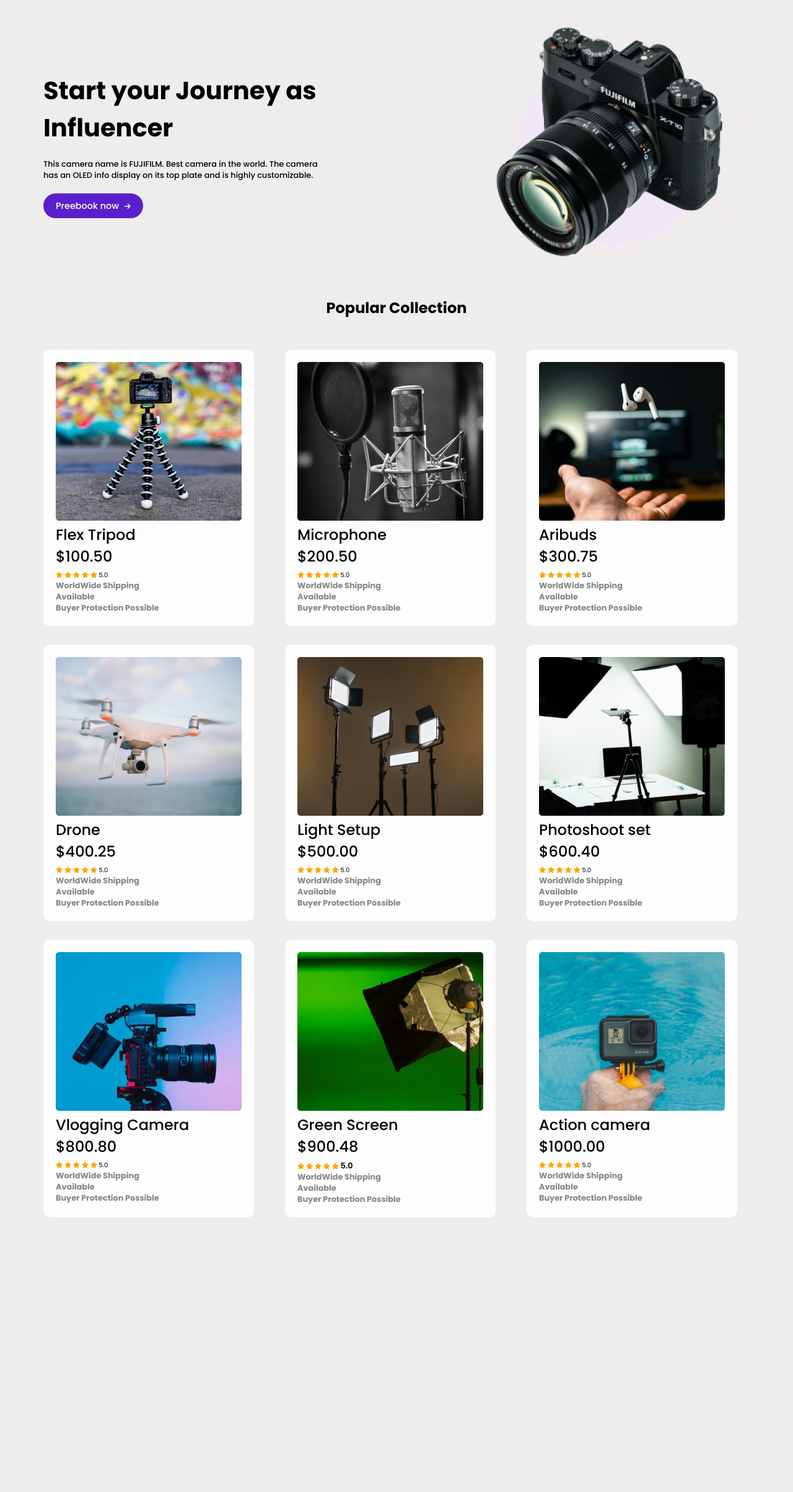
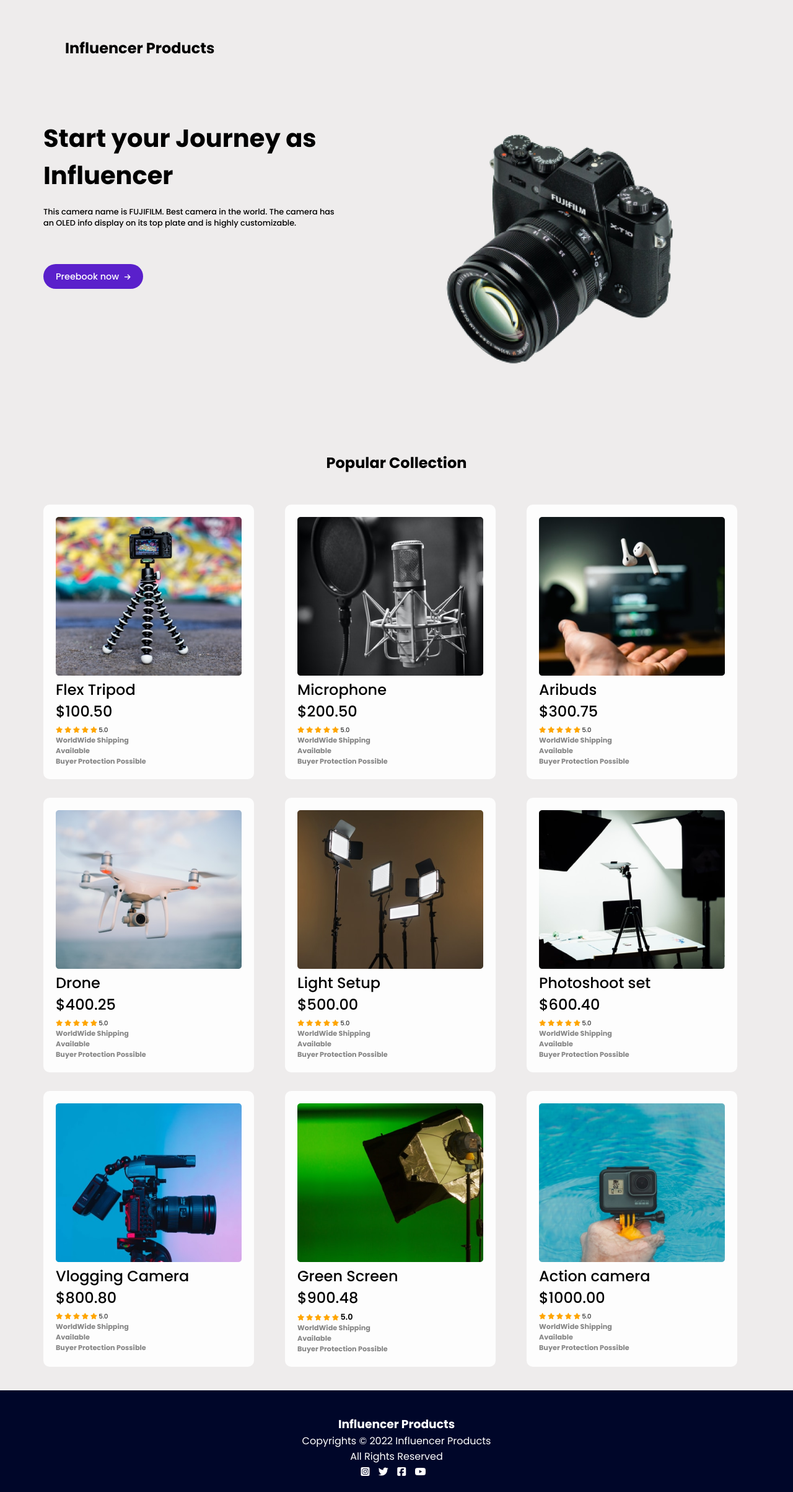
Before and after one commit to sayedsstory/assignment-02, a plain HTML site: page index.html in a window 1280 px wide. Shown: the whole page at 62% size. Before the commit the page ends 1984 px from the top, so only its background shows below. Drawn offline with Linux system fonts and the light colour scheme.

Commit message:
responsive section one and two

```diff
--- a/index.html
+++ b/index.html
@@ -8,12 +8,16 @@
     <title>Influencer-Gear</title>
     <link rel="stylesheet" href="style.css">
     <script src="https://kit.fontawesome.com/780ef706dd.js" crossorigin="anonymous"></script>
+    <link
+        href="https://fonts.googleapis.com/css2?family=Lato:ital@1&family=Open+Sans:ital,wght@1,300&family=Poppins:wght@300&family=Roboto+Slab:wght@300;500&display=swap"
+        rel="stylesheet">
+
 </head>
 
 <body>
     <!-- header menu  -->
     <header>
-
+        <h3 class="header-title">Influencer Products</h3>
     </header>
     <!-- top-section start -->
     <main>
@@ -24,7 +28,7 @@
                         <h1>Start your Journey as Influencer</h1>
                         <p>This camera name is FUJIFILM. Best camera in the world. The camera has an OLED info display
                             on its top plate and is highly customizable.</p>
-                        <a href="#" class="btn">Preebook now
+                        <a href="#" class="button">Preebook now
                             <i class="fas fa-arrow-right"></i>
                         </a>
                     </div>
@@ -37,7 +41,7 @@
         <!-- top-section end -->
 
         <!-- collection-section start -->
-        <section>
+        <section class="section-2">
             <div class="container">
                 <div class="section-title">
                     <h2 class="text-center">Popular Collection</h2>
@@ -231,7 +235,17 @@
 
     <!-- footer start -->
     <footer>
-
+        <footer>
+            <h3>Influencer Products</h3>
+            <p>Copyrights &copy 2022 Influencer Products</p>
+            <p>All Rights Reserved</p>
+            <div class="social-media-icon">
+                <i class="fab fa-instagram-square icon"></i>
+                <i class="fab fa-twitter icon"></i>
+                <i class="fab fa-facebook-square icon"></i>
+                <i class="fab fa-youtube icon "></i>
+            </div>
+        </footer>
     </footer>
     <!-- footer end -->
 </body>
--- a/style.css
+++ b/style.css
@@ -5,7 +5,7 @@
 
 *{
     margin: 0;
-    padding:0;
+    padding: 0;
 
 }
 body{
@@ -16,10 +16,17 @@ body{
 :root{
     --button-color:#5A20CB;
 }
+.header-title{
+    font-family: 'Poppins', sans-serif;
+    font-size: 24px;
+    padding-left: 105px;
+    margin-top: 60px;
+    margin-bottom: 80px;
+}
 .container{
     width: 	1140px;
     margin: auto;
-    padding: 20px;
+    padding: 18px;
 
 }
 
@@ -27,7 +34,7 @@ a{
     text-decoration: none;
 
 }
-.btn{
+.button{
    color: white;
    background-color: var(--button-color);
    font-size: .9rem;
@@ -40,13 +47,17 @@ a{
 
 /* top-section  */
 .hero-section{
-    display: flex;
-    align-items: center;
-    justify-content: space-between;
+    display: grid;
+    grid-template-columns: 600px 0;
+    grid-template-rows: 500px;
+    grid-column-gap: 20px;
+    /* align-items: center; */
+    /* justify-content: space-between; */
 
 }
 .hero-title{
-    width: 40%;
+    font-size: 3rem;
+    width: 80%;
 
 }
 .hero-title h1{
@@ -59,7 +70,7 @@ a{
     font-weight: 500;
     padding-bottom: 30px;
 }
-.hero-title .btn{
+.hero-title .button{
     border-radius: 20px;
 }
 .fa-arrow-right{
@@ -108,6 +119,42 @@ i.fas.fa-star {
     font-size: .8rem;;
 }
 .collection h4{
-    font-size: .8rem;
+    font-size: .7rem;
     color: #868686;
 }
+footer{
+    font-size: 1rem;
+    display: flex;
+    flex-direction: column;
+    /* flex-grow: 1.5; */
+    margin-top: 20px;
+    margin-bottom: 0;
+    padding-top: 10px;
+    padding-bottom: 10px;
+    background-color: rgb(0, 6, 41);
+    color: white;
+    text-align: center;
+}
+.social-media-icon i{
+    margin-right: 10px;
+    align-items: center;
+}
+
+@media (max-width:992px){
+     .section-2 .collection-wrap{
+        grid-template-columns: repeat(2, 1fr);
+    }
+
+}
+@media (max-width:668px){
+     .section-2 .collection-wrap{
+        grid-template-columns: repeat(1, 1fr);
+    }
+
+    @media (max-width: 668px) {
+        .hero-section{
+            grid-template-columns: repeat(1, 1fr);
+            padding-bottom: 100px;
+        }
+    }
+}
```
